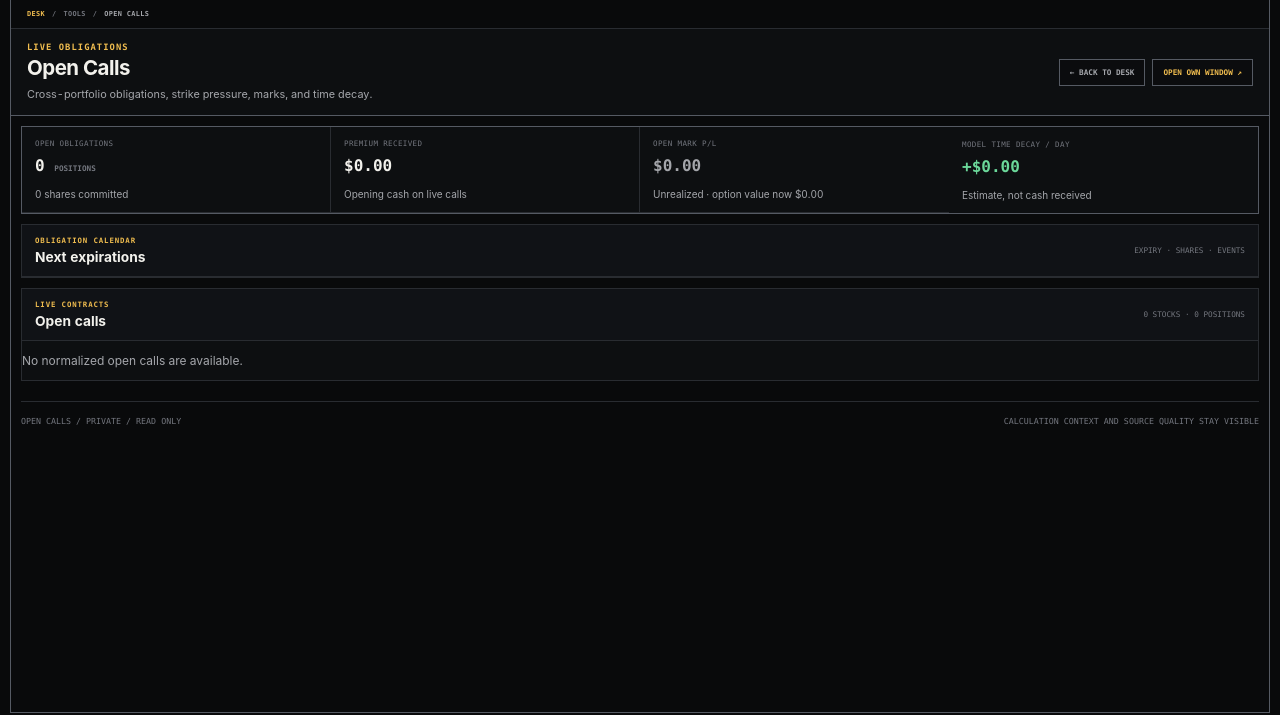
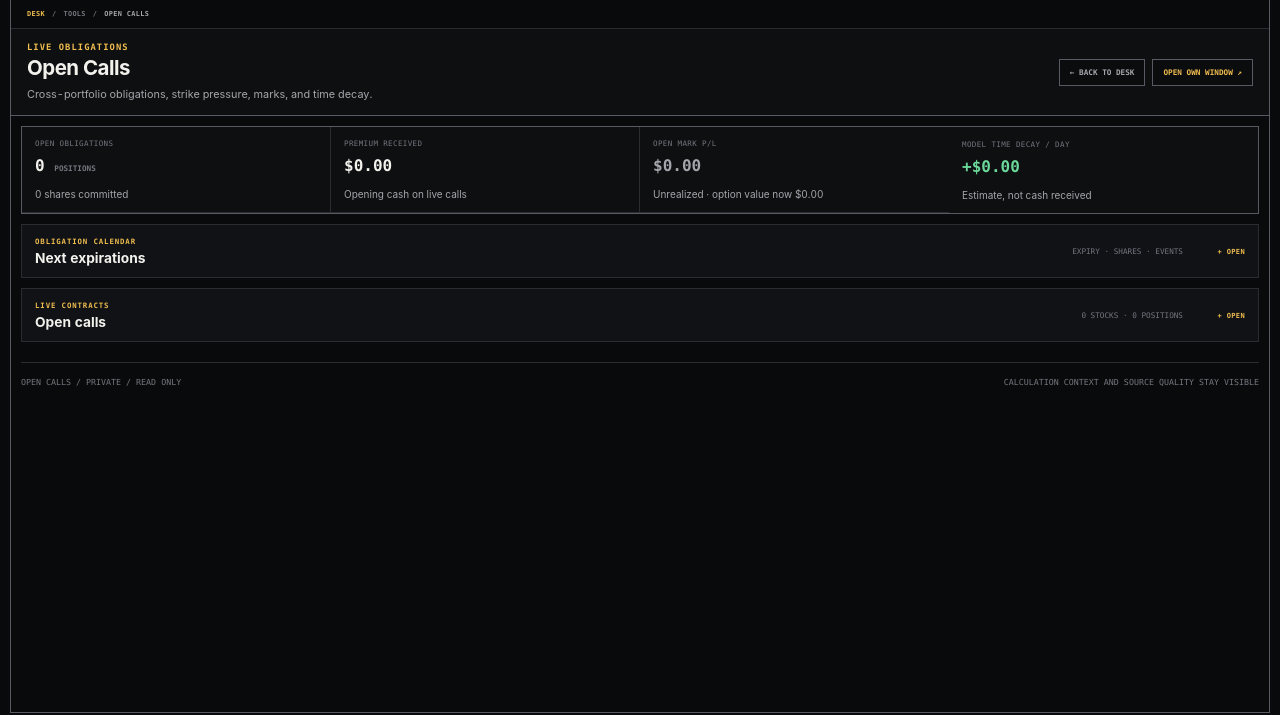
Before and after one commit to ehwwpk/incoooming-unofficial-desk, a FastAPI app: page /workspaces/risk in a window 1280 px wide. Shown: the part 85-800 px from the top of the page. Run offline with FastAPI, Linux system fonts and the light colour scheme.

Commit message:
Fold Calls sections and refresh project voice

```diff
--- a/src/schwab_dashboard/web/static/open-book.css
+++ b/src/schwab_dashboard/web/static/open-book.css
@@ -4,6 +4,35 @@
   --call-panel-raised: #111417;
   --call-label: #7e858e;
 }
+
+.open-book-section > summary {
+  cursor: pointer;
+  list-style: none;
+  user-select: none;
+}
+.open-book-section > summary::-webkit-details-marker { display: none; }
+.open-book-section:not([open]) > summary { border-bottom: 0; }
+.open-book-section > summary:hover { background: #14150f; }
+.open-book-section > summary:focus-visible {
+  outline: 1px solid var(--gold);
+  outline-offset: -2px;
+  background: #17170f;
+}
+.open-book-section-control { display: flex; align-items: center; gap: 14px; }
+.open-book-section-control > span {
+  color: var(--subtle);
+  font: .48rem var(--mono);
+}
+.open-book-section-control > i {
+  min-width: 48px;
+  color: var(--gold);
+  font: 750 .44rem/1 var(--mono);
+  font-style: normal;
+  letter-spacing: .05em;
+  text-align: right;
+}
+.open-book-section-control > i::before { content: "+ OPEN"; }
+.open-book-section[open] .open-book-section-control > i::before { content: "− CLOSE"; }
 
 .expiration-buckets { display: grid; }
 .expiration-buckets article {
--- a/src/schwab_dashboard/web/templates/workspace.html
+++ b/src/schwab_dashboard/web/templates/workspace.html
@@ -7,7 +7,7 @@
     <title>{{ workspace.label }} · Incoooming</title>
     <link rel="stylesheet" href="{{ url_for('static', path='/app.css') }}?v=59">
     <link rel="stylesheet" href="{{ url_for('static', path='/workspaces.css') }}?v=5">
-    {% if workspace.key.value == 'risk' %}<link rel="stylesheet" href="{{ url_for('static', path='/open-book.css') }}?v=1">{% endif %}
+    {% if workspace.key.value == 'risk' %}<link rel="stylesheet" href="{{ url_for('static', path='/open-book.css') }}?v=2">{% endif %}
     {% if workspace.key.value == 'attribution' %}<link rel="stylesheet" href="{{ url_for('static', path='/results-cash.css') }}?v=1">{% endif %}
   </head>
   <body class="workspace-page" data-workspace-key="{{ workspace.key.value }}" data-workspace-context='{"account":"{{ snapshot.accounts[0].account_mask if snapshot.accounts else "---" }}","symbol":"ALL","asOf":"{{ snapshot.as_of.date().isoformat() }}"}'>
--- a/src/schwab_dashboard/web/templates/workspaces/_open_book.html
+++ b/src/schwab_dashboard/web/templates/workspaces/_open_book.html
@@ -7,8 +7,11 @@
   <div title="Theoretical one-day option value decay, holding other pricing inputs constant. Not cash income."><span>MODEL TIME DECAY / DAY</span><strong class="positive">+{{ open_book.theta_estimate_per_day | money }}</strong><small>Estimate, not cash received</small></div>
 </section>
 
-<section class="workspace-panel obligation-calendar">
-  <header class="workspace-panel-heading"><div><p class="eyebrow">OBLIGATION CALENDAR</p><h2>Next expirations</h2></div><span>EXPIRY · SHARES · EVENTS</span></header>
+<details class="workspace-panel obligation-calendar open-book-section" data-open-book-section="calendar">
+  <summary class="workspace-panel-heading">
+    <div><p class="eyebrow">OBLIGATION CALENDAR</p><h2>Next expirations</h2></div>
+    <div class="open-book-section-control"><span>EXPIRY · SHARES · EVENTS</span><i aria-hidden="true"></i></div>
+  </summary>
   <div class="expiration-buckets">
     {% for bucket in snapshot.expiration_calendar %}
     <article>
@@ -18,10 +21,13 @@
     </article>
     {% endfor %}
   </div>
-</section>
+</details>
 
-<section class="workspace-panel">
-  <header class="workspace-panel-heading"><div><p class="eyebrow">LIVE CONTRACTS</p><h2>Open calls</h2></div><span>{{ open_book.groups | length }} STOCKS · {{ open_book.rows | length }} POSITIONS</span></header>
+<details class="workspace-panel open-book-section" data-open-book-section="contracts">
+  <summary class="workspace-panel-heading">
+    <div><p class="eyebrow">LIVE CONTRACTS</p><h2>Open calls</h2></div>
+    <div class="open-book-section-control"><span>{{ open_book.groups | length }} STOCKS · {{ open_book.rows | length }} POSITIONS</span><i aria-hidden="true"></i></div>
+  </summary>
   <div class="open-call-register">
     {% for group in open_book.groups %}
     <section class="open-call-group" data-context-symbol-row="{{ group.symbol }}">
@@ -41,4 +47,4 @@
     </section>
     {% else %}<p class="empty-state">No normalized open calls are available.</p>{% endfor %}
   </div>
-</section>
+</details>
```
Also changed, not shown: docs/dashboard-contract.md (+18 -12 lines), docs/systems/workspace-system.md (+4 -4 lines), docs/workspaces/workspace-shell.md (+11 -3 lines), tests/integration/test_workspace_routes.py (+1 -0 lines), tests/unit/test_rendering.py (+10 -0 lines), README.md.
